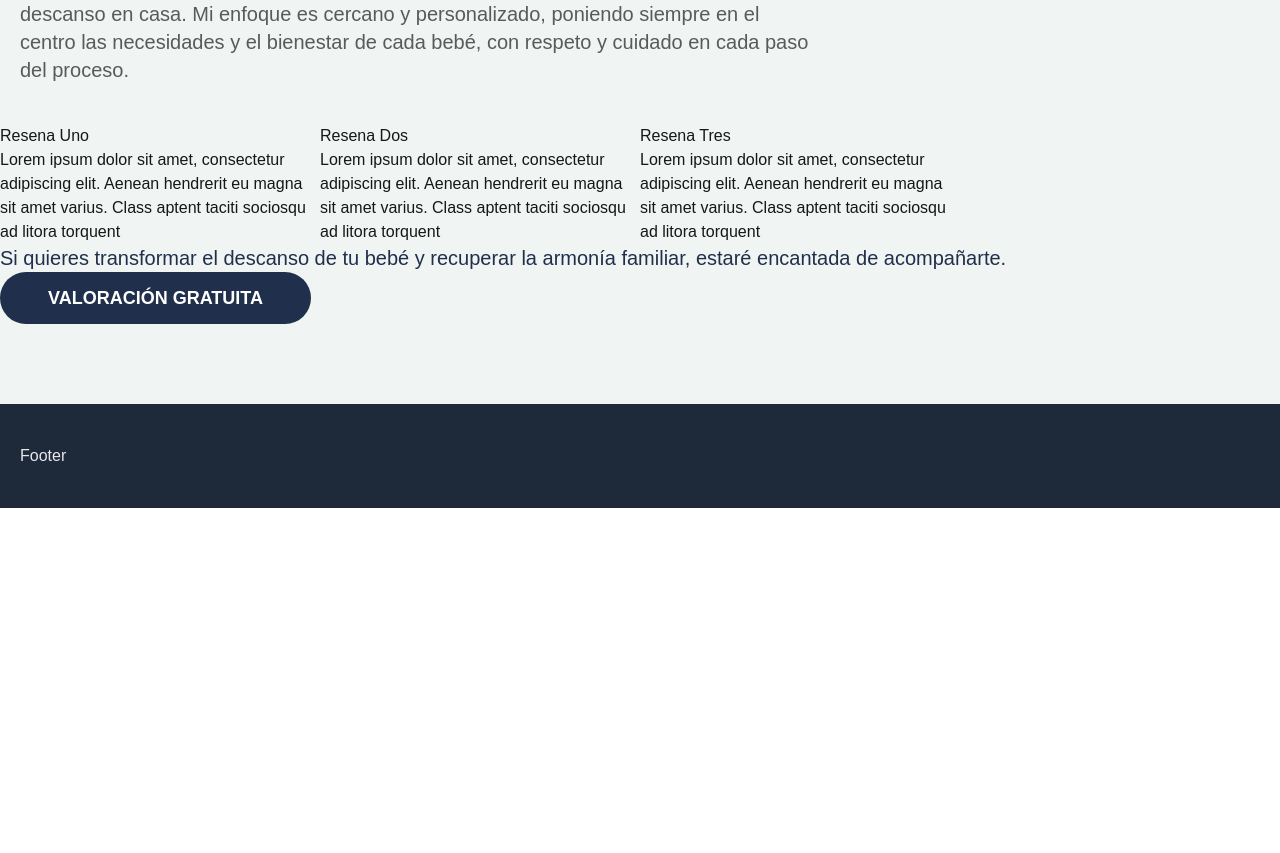
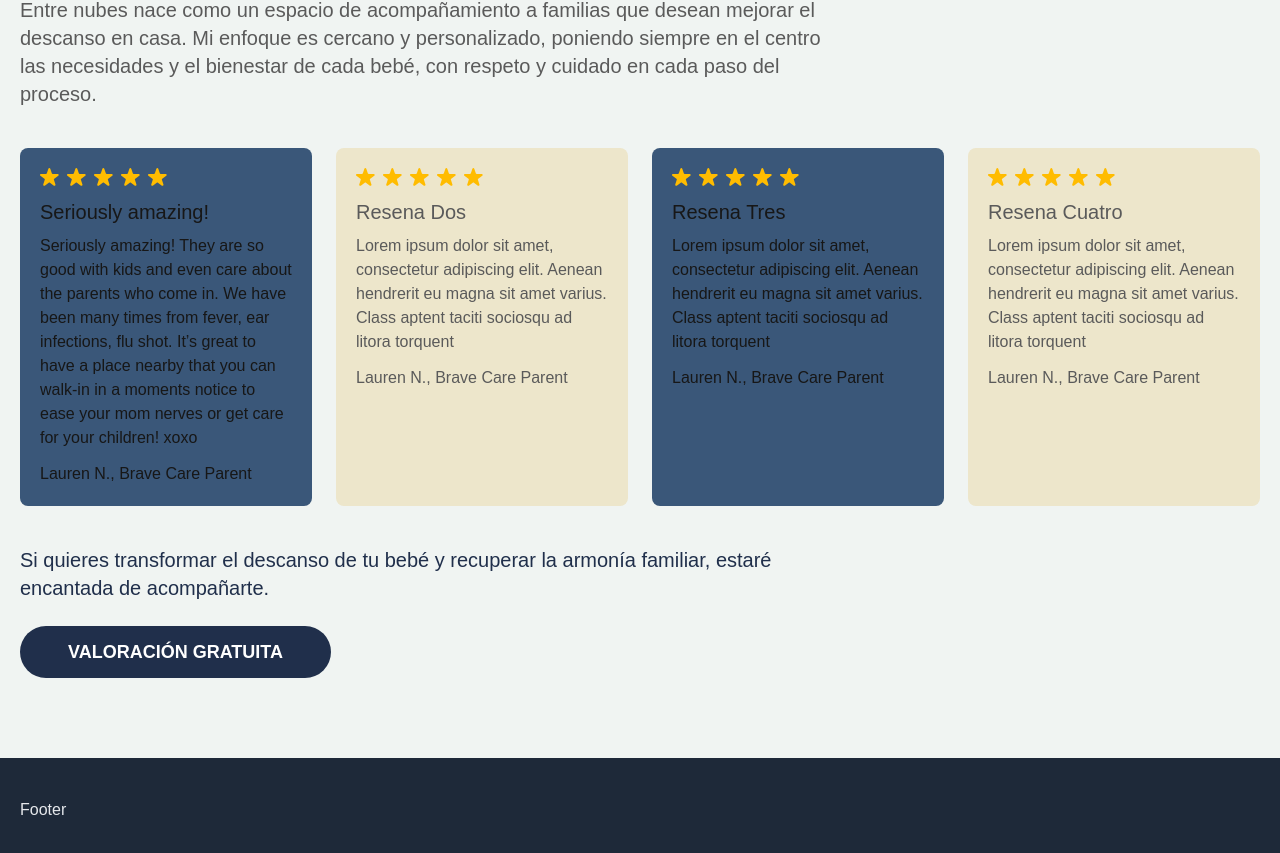
Before and after one commit to AlexLucenaWeb/entre-nubes, a Next.js app: page / in a window 1280 px wide. Shown: the part 3838-4691 px from the top of the page. Before the commit the page ends 4346 px from the top, so only its background shows below. Built offline with nearby package versions, Linux system fonts and the light colour scheme.

Commit message:
mas componentes

```diff
--- a/src/app/contacto/page.js
+++ /dev/null
@@ -1,14 +0,0 @@
-import Hero from "@/components/layout/Hero";
-import QuienSoy from "@/components/full/QuienSoy";
-import Asesorias from "@/components/full/PlanDeSueno";
-import Resenas from "@/components/full/Resenas";
-import Valoracion from "@/components/full/Planes";
-
-export default function ValoracionGratuita() {
-  return (
-    <div className=" bg-blue-500 text-white font-bold pb-10">
-      <h2>Contacto</h2>
-      <Valoracion />
-    </div>
-  );
-}
--- a/src/app/layout.js
+++ b/src/app/layout.js
@@ -9,7 +9,7 @@ export const metadata = {
 
 export default function RootLayout({ children }) {
   return (
-    <html lang="en">
+    <html lang="es">
       <body>
         <HeaderNav />
         {children}
--- a/src/app/servicios/page.js
+++ /dev/null
@@ -1,14 +0,0 @@
-import Hero from "@/components/layout/Hero";
-import QuienSoy from "@/components/full/QuienSoy";
-import Asesorias from "@/components/full/PlanDeSueno";
-import Resenas from "@/components/full/Resenas";
-import Valoracion from "@/components/full/Planes";
-
-export default function ValoracionGratuita() {
-  return (
-    <div className=" bg-blue-500 text-white font-bold pb-10">
-      <h2>Servicios</h2>
-      <Valoracion />
-    </div>
-  );
-}
--- a/src/app/valoracion-gratuita/page.js
+++ /dev/null
@@ -1,14 +0,0 @@
-import Hero from "@/components/layout/Hero";
-import QuienSoy from "@/components/full/QuienSoy";
-import Asesorias from "@/components/full/PlanDeSueno";
-import Resenas from "@/components/full/Resenas";
-import Valoracion from "@/components/full/Planes";
-
-export default function ValoracionGratuita() {
-  return (
-    <div className=" bg-blue-500 text-white font-bold pb-10">
-        <h2>Valoracion</h2>
-        <Valoracion />
-    </div>
-  );
-}
--- a/src/components/full/PlanDeSueno.js
+++ b/src/components/full/PlanDeSueno.js
@@ -5,7 +5,7 @@ import Slider from "../partial/Slider"
 const Asesorias = () => {
 
     return (
-        <section data-component="PlanDeSueno" className="w-full bg-yellow pt-20 pb-40 z-10 relative">
+        <section data-component="PlanDeSueno" className="w-full bg-yellow pt-20 pb-46 z-10 relative">
             <div className="grid grid-cols-12 w-full max-w-[1580px] px-5 gap-20 items-center">
                <div className="mb-10 col-span-6 space-y-9">
                     <p className="bg-white text-navy text-lg px-6 py-2 rounded-full max-w-max">Conoce a tu asesora</p>
--- a/src/components/full/Resenas.js
+++ b/src/components/full/Resenas.js
@@ -1,42 +1,61 @@
+import StarIcon from "../icons/star"
+
 const Resenas = () => {
 
     const resenas = [
         {
-            title: "Resena Uno",
-            text: "Lorem ipsum dolor sit amet, consectetur adipiscing elit. Aenean hendrerit eu magna sit amet varius. Class aptent taciti sociosqu ad litora torquent"
+            title: "Seriously amazing!",
+            text: "Seriously amazing! They are so good with kids and even care about the parents who come in. We have been many times from fever, ear infections, flu shot. It’s great to have a place nearby that you can walk-in in a moments notice to ease your mom nerves or get care for your children! xoxo",
+            autor: "Lauren N., Brave Care Parent"
         },
         {
             title: "Resena Dos",
-            text: "Lorem ipsum dolor sit amet, consectetur adipiscing elit. Aenean hendrerit eu magna sit amet varius. Class aptent taciti sociosqu ad litora torquent"
+            text: "Lorem ipsum dolor sit amet, consectetur adipiscing elit. Aenean hendrerit eu magna sit amet varius. Class aptent taciti sociosqu ad litora torquent",
+            autor: "Lauren N., Brave Care Parent"
         },
         {
             title: "Resena Tres",
-            text: "Lorem ipsum dolor sit amet, consectetur adipiscing elit. Aenean hendrerit eu magna sit amet varius. Class aptent taciti sociosqu ad litora torquent"
+            text: "Lorem ipsum dolor sit amet, consectetur adipiscing elit. Aenean hendrerit eu magna sit amet varius. Class aptent taciti sociosqu ad litora torquent",
+            autor: "Lauren N., Brave Care Parent"
+        },
+        {
+            title: "Resena Cuatro",
+            text: "Lorem ipsum dolor sit amet, consectetur adipiscing elit. Aenean hendrerit eu magna sit amet varius. Class aptent taciti sociosqu ad litora torquent",
+            autor: "Lauren N., Brave Care Parent"
         },
 
     ]
 
     return (
         <section data-component="Resenas" className="w-full bg-green-bg py-20 z-10">
-            <div className="grid grid-cols-12 w-full max-w-[1580px] px-5 gap-20">
+            <div className="grid grid-cols-12 w-full max-w-[1580px] px-5">
                <div className="mb-10 col-span-8 space-y-9">
                     <p className="bg-yellow text-navy text-lg px-6 py-2 rounded-full max-w-max">Review de las familias</p>
                     <h3 className="text-4xl sm:text-5xl md:text-6xl text-green font-semibold">Porque descansar es una necesidad, mi propósito es acompañarte</h3>
                     <p className="text-xl text-gray">Entre nubes nace como un espacio de acompañamiento a familias que desean mejorar el descanso en casa. Mi enfoque es cercano y personalizado, poniendo siempre en el centro las necesidades y el bienestar de cada bebé, con respeto y cuidado en cada paso del proceso.</p>
                 </div>
-            </div>
-            <div className="col-span-12 grid grid-cols-4">
-                {resenas.map((resena, index)=> (
-                    <div key={index} className={``}>
-                        <h4>{resena.title}</h4>
-                        <p>{resena.text}</p>
-
-                    </div>
-                ))}
+                <div className="col-span-12 grid grid-cols-4 gap-6 mb-10">
+                    {resenas.map((resena, index)=> (
+                        <div key={index} className={`p-5 rounded-lg ${index === 0 || index === 2 ? "bg-navy-light" : "bg-yellow text-gray"}`}>
+                            <div className="flex gap-2 mb-3">
+                                <StarIcon/>
+                                <StarIcon/>
+                                <StarIcon/>
+                                <StarIcon/>
+                                <StarIcon/>
+                            </div>
+                            <h6 className="mb-2 text-xl">{resena.title}</h6>
+                            <p className="mb-3">{resena.text}</p>
+                            <p>{resena.autor}</p>
+                        </div>
+                    ))}
+                </div>
+                <div className="col-span-8">
+                    <p className="text-xl text-navy pb-6">Si quieres transformar el descanso de tu bebé y recuperar la armonía familiar, estaré encantada de acompañarte.</p>
+                    <button className="bg-navy text-white px-12 py-3 rounded-full text-lg font-bold transition-all hover:shadow-xl cursor-pointer">VALORACIÓN GRATUITA</button>
+                </div>
 
             </div>
-            <p className="text-xl text-navy">Si quieres transformar el descanso de tu bebé y recuperar la armonía familiar, estaré encantada de acompañarte.</p>
-            <button className="bg-navy text-white px-12 py-3 rounded-full text-lg font-bold transition-all hover:shadow-xl cursor-pointer">VALORACIÓN GRATUITA</button>
         </section>
     )
 }
--- /dev/null
+++ b/src/components/icons/star.js
@@ -0,0 +1,10 @@
+const StarIcon = (props) => {
+    return (
+        // <svg className={`fill-current ${props.fill} ${props.classes}`} width={props.width} height={props.height} viewBox="0 0 11 18" version="1.1" xmlns="http://www.w3.org/2000/svg" role="img" aria-label="Bookmark">
+        <svg width="19" height="18" viewBox="0 0 19 18" fill="none" xmlns="http://www.w3.org/2000/svg">
+            <path d="M8.38586 0.691212C8.68521 -0.230099 9.98862 -0.2301 10.288 0.691211L11.8066 5.36497C11.9404 5.777 12.3244 6.05596 12.7576 6.05596H17.6719C18.6406 6.05596 19.0434 7.29557 18.2597 7.86497L14.284 10.7535C13.9335 11.0082 13.7868 11.4595 13.9207 11.8716L15.4393 16.5453C15.7386 17.4666 14.6842 18.2327 13.9004 17.6633L9.9247 14.7748C9.57421 14.5202 9.09962 14.5202 8.74913 14.7748L4.77339 17.6633C3.98968 18.2327 2.9352 17.4666 3.23455 16.5453L4.75314 11.8716C4.88702 11.4595 4.74036 11.0082 4.38987 10.7535L0.414135 7.86497C-0.369579 7.29557 0.0331967 6.05596 1.00192 6.05596H5.9162C6.34943 6.05596 6.73339 5.777 6.86726 5.36497L8.38586 0.691212Z" fill="#FFBC00"/>
+        </svg>
+    );
+};
+
+export default StarIcon
```
